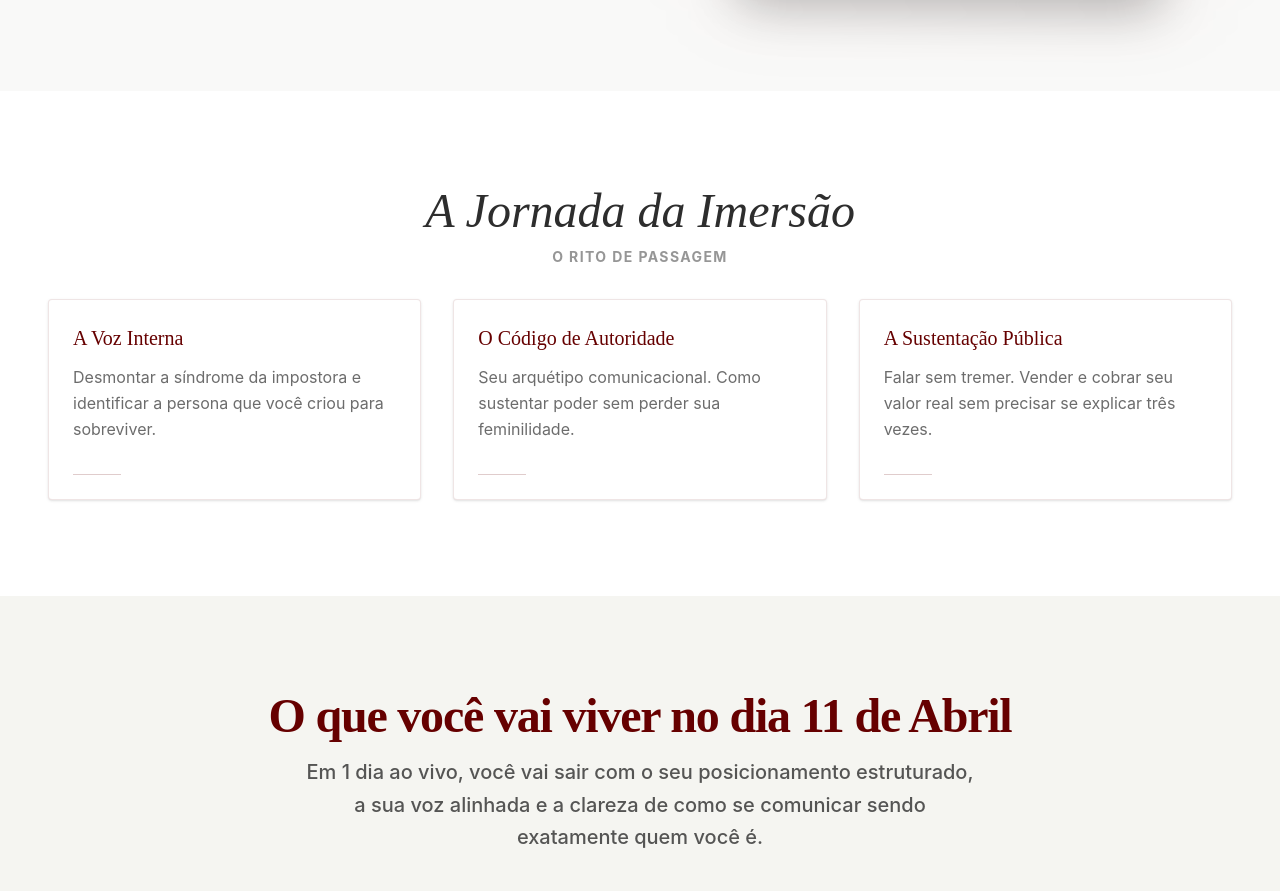
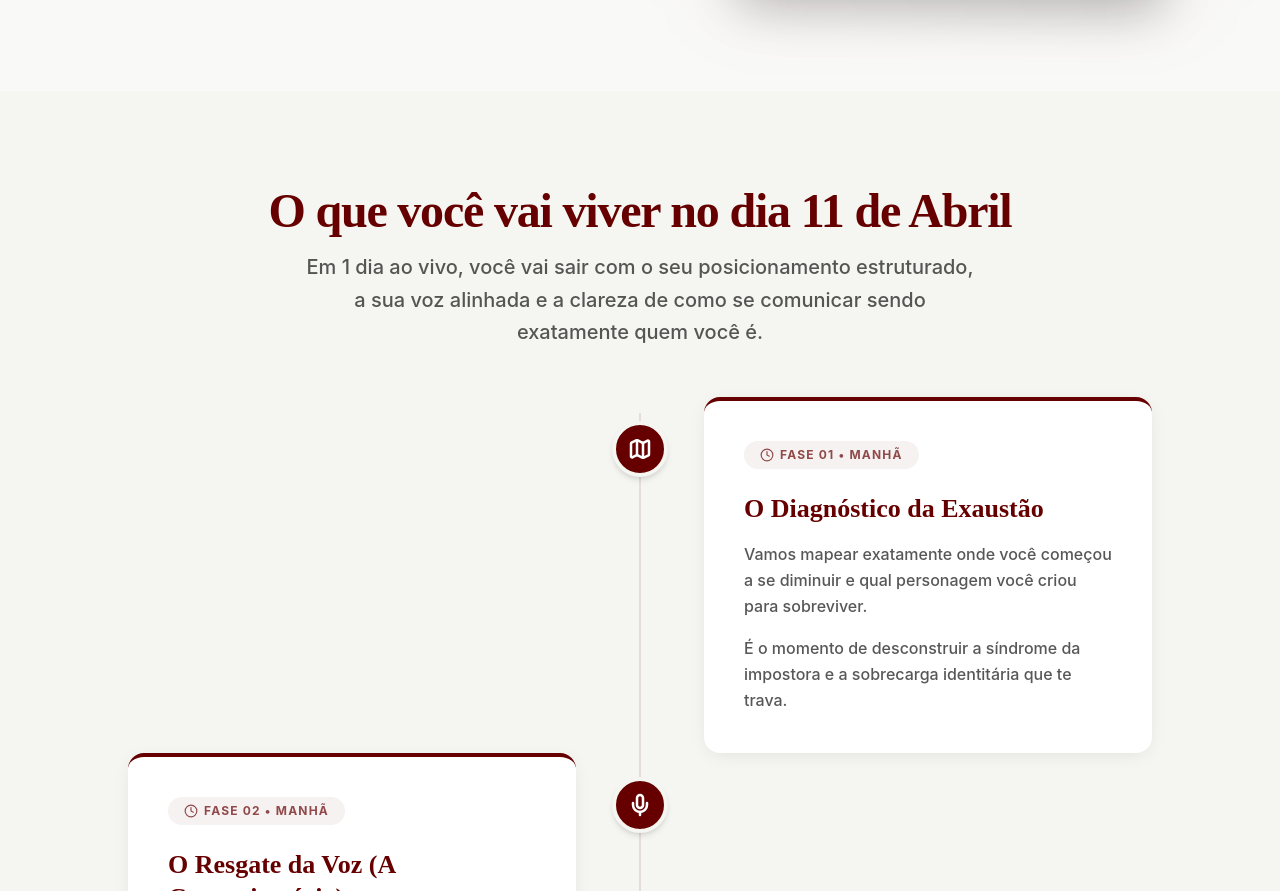
Before and after one commit to ZeferLAB/LP_Izabel_Marco, a React (Vite) app: page / in a window 1280 px wide. Shown: the part 2120-3011 px from the top of the page. Built offline with nearby package versions, Linux system fonts and the light colour scheme.

Commit message:
chore: remove secao jornada da imersao

```diff
--- a/src/App.jsx
+++ b/src/App.jsx
@@ -3,7 +3,6 @@ import Header from './components/Header';
 import Hero from './components/Hero';
 import Manifesto from './components/Manifesto';
 import Mechanism from './components/Mechanism';
-import EventJourney from './components/EventJourney';
 import Programacao from './components/Programacao';
 import SpeakerBio from './components/SpeakerBio';
 import Offer from './components/Offer';
@@ -25,7 +24,6 @@ function App() {
       <Hero />
       <Manifesto />
       <Mechanism />
-      <EventJourney />
       <Programacao />
       <SpeakerBio />
       <Offer onOpenModal={() => setIsModalOpen(true)} />
--- a/src/components/EventJourney.jsx
+++ /dev/null
@@ -1,58 +0,0 @@
-import { motion } from 'framer-motion';
-
-export default function EventJourney() {
-    const cards = [
-        {
-            title: "A Voz Interna",
-            content: "Desmontar a síndrome da impostora e identificar a persona que você criou para sobreviver."
-        },
-        {
-            title: "O Código de Autoridade",
-            content: "Seu arquétipo comunicacional. Como sustentar poder sem perder sua feminilidade."
-        },
-        {
-            title: "A Sustentação Pública",
-            content: "Falar sem tremer. Vender e cobrar seu valor real sem precisar se explicar três vezes."
-        }
-    ];
-
-    return (
-        <section className="bg-white py-10 lg:py-12 px-6">
-            <div className="section-container">
-                <motion.div
-                    initial={{ opacity: 0, y: 20 }}
-                    whileInView={{ opacity: 1, y: 0 }}
-                    transition={{ duration: 0.8 }}
-                    viewport={{ once: true }}
-                    className="text-center mb-8 space-y-3"
-                >
-                    <h2 className="text-3xl lg:text-5xl text-softblack font-serif italic">A Jornada da Imersão</h2>
-                    <p className="text-softblack/50 text-sm uppercase tracking-widest font-bold">O Rito de Passagem</p>
-                </motion.div>
-
-                <div className="grid grid-cols-1 md:grid-cols-2 lg:grid-cols-3 gap-8">
-                    {cards.map((card, idx) => (
-                        <motion.div
-                            key={idx}
-                            initial={{ opacity: 0, y: 30 }}
-                            whileInView={{ opacity: 1, y: 0 }}
-                            transition={{ duration: 0.6, delay: idx * 0.2 }}
-                            viewport={{ once: true }}
-                            className="bg-white p-6 border border-vinho/10 rounded-sm shadow-sm hover:-translate-y-2 hover:shadow-luxury hover:border-vinho/30 transition-all duration-500 group"
-                        >
-                            <h3 className="text-xl text-vinho font-serif mb-3 group-hover:italic transition-all">
-                                {card.title}
-                            </h3>
-                            <p className="text-softblack/70 leading-relaxed">
-                                {card.content}
-                            </p>
-
-                            {/* Decorative line */}
-                            <div className="mt-8 w-12 h-[1px] bg-vinho/20 group-hover:w-full transition-all duration-700" />
-                        </motion.div>
-                    ))}
-                </div>
-            </div>
-        </section>
-    );
-}
```
